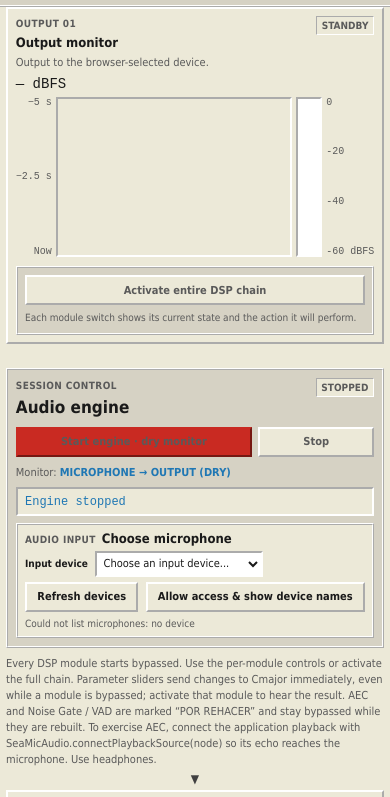
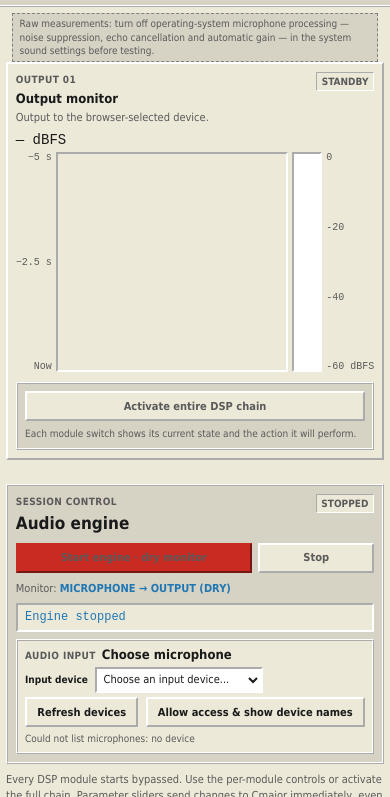
Before and after one commit to sccdesk/SeaMic_Cmajor_handoff, a plain HTML site: page docs/index.html in a window 390 px wide. Shown: the part 49-846 px from the top of the page. Drawn offline with Linux system fonts and the light colour scheme.

Commit message:
ui: enlarge output waveform scale and warn about OS microphone processing

```diff
--- a/SeaMic_Cmajor/SeaMic/web/app.js
+++ b/SeaMic_Cmajor/SeaMic/web/app.js
@@ -1321,7 +1321,7 @@ function drawWaveform(canvas, history, colorToken) {
   context.strokeStyle = getComputedStyle(document.documentElement)
     .getPropertyValue(colorToken)
     .trim();
-  context.lineWidth = 1.5;
+  context.lineWidth = vertical ? 2 : 1.5;
   context.beginPath();
   history.forEach(({ minimum, maximum }, index) => {
     if (vertical) {
--- a/SeaMic_Cmajor/SeaMic/web/styles.css
+++ b/SeaMic_Cmajor/SeaMic/web/styles.css
@@ -96,12 +96,23 @@ button {
   font-size: 11px;
 }
 
+.console-note {
+  width: min(100% - 2rem, 1220px);
+  margin: 0.5rem auto 0;
+  padding: 0.3rem 0.55rem;
+  border: 1px dashed var(--ad-border-lo);
+  background: var(--ad-bg-alt);
+  color: var(--ad-muted);
+  font-size: 10px;
+  line-height: 1.35;
+}
+
 main {
   width: min(100% - 2rem, 1220px);
   flex: 1;
   margin: 0 auto;
   display: grid;
-  grid-template-columns: minmax(0, 1fr) 220px;
+  grid-template-columns: minmax(0, 1fr) 250px;
   gap: 1rem;
   align-items: start;
 }
@@ -1089,7 +1100,7 @@ h2 {
   display: flex;
   align-items: stretch;
   gap: 4px;
-  height: 260px;
+  height: 380px;
 }
 
 .output-rail .waveform-display {
@@ -1118,7 +1129,7 @@ h2 {
 
 .level-meter[data-orientation="vertical"] {
   display: flex;
-  width: 26px;
+  width: 30px;
   height: 100%;
   flex-direction: column-reverse;
 }
@@ -1192,7 +1203,7 @@ h2 {
   }
 
   .output-visuals {
-    height: 200px;
+    height: 280px;
   }
 }
 
@@ -1202,6 +1213,6 @@ h2 {
   }
 
   .output-visuals {
-    height: 160px;
+    height: 220px;
   }
 }
--- a/docs/app.js
+++ b/docs/app.js
@@ -1321,7 +1321,7 @@ function drawWaveform(canvas, history, colorToken) {
   context.strokeStyle = getComputedStyle(document.documentElement)
     .getPropertyValue(colorToken)
     .trim();
-  context.lineWidth = 1.5;
+  context.lineWidth = vertical ? 2 : 1.5;
   context.beginPath();
   history.forEach(({ minimum, maximum }, index) => {
     if (vertical) {
--- a/docs/index.html
+++ b/docs/index.html
@@ -17,6 +17,11 @@
     </span>
     <span class="header-note">Internal console · Cmajor requires local HTTP</span>
   </header>
+
+  <p class="console-note">
+    Raw measurements: turn off operating-system microphone processing — noise suppression,
+    echo cancellation and automatic gain — in the system sound settings before testing.
+  </p>
 
   <main>
     <aside class="output-rail" aria-label="Output monitor">
--- a/docs/styles.css
+++ b/docs/styles.css
@@ -96,12 +96,23 @@ button {
   font-size: 11px;
 }
 
+.console-note {
+  width: min(100% - 2rem, 1220px);
+  margin: 0.5rem auto 0;
+  padding: 0.3rem 0.55rem;
+  border: 1px dashed var(--ad-border-lo);
+  background: var(--ad-bg-alt);
+  color: var(--ad-muted);
+  font-size: 10px;
+  line-height: 1.35;
+}
+
 main {
   width: min(100% - 2rem, 1220px);
   flex: 1;
   margin: 0 auto;
   display: grid;
-  grid-template-columns: minmax(0, 1fr) 220px;
+  grid-template-columns: minmax(0, 1fr) 250px;
   gap: 1rem;
   align-items: start;
 }
@@ -1089,7 +1100,7 @@ h2 {
   display: flex;
   align-items: stretch;
   gap: 4px;
-  height: 260px;
+  height: 380px;
 }
 
 .output-rail .waveform-display {
@@ -1118,7 +1129,7 @@ h2 {
 
 .level-meter[data-orientation="vertical"] {
   display: flex;
-  width: 26px;
+  width: 30px;
   height: 100%;
   flex-direction: column-reverse;
 }
@@ -1192,7 +1203,7 @@ h2 {
   }
 
   .output-visuals {
-    height: 200px;
+    height: 280px;
   }
 }
 
@@ -1202,6 +1213,6 @@ h2 {
   }
 
   .output-visuals {
-    height: 160px;
+    height: 220px;
   }
 }
```
Also changed, not shown: SeaMic_Cmajor/SeaMic/web/index.html (+5 -0 lines).
